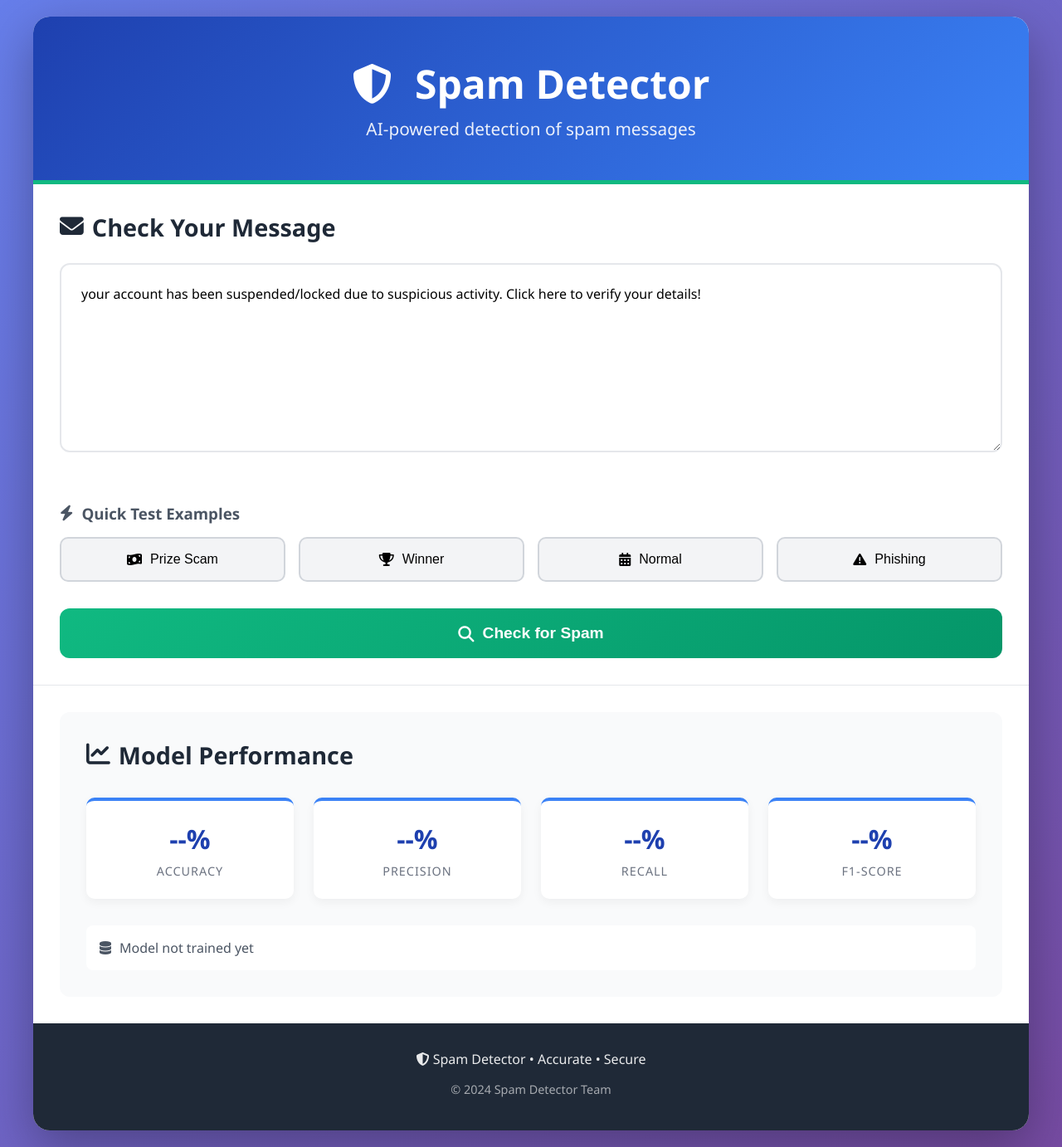
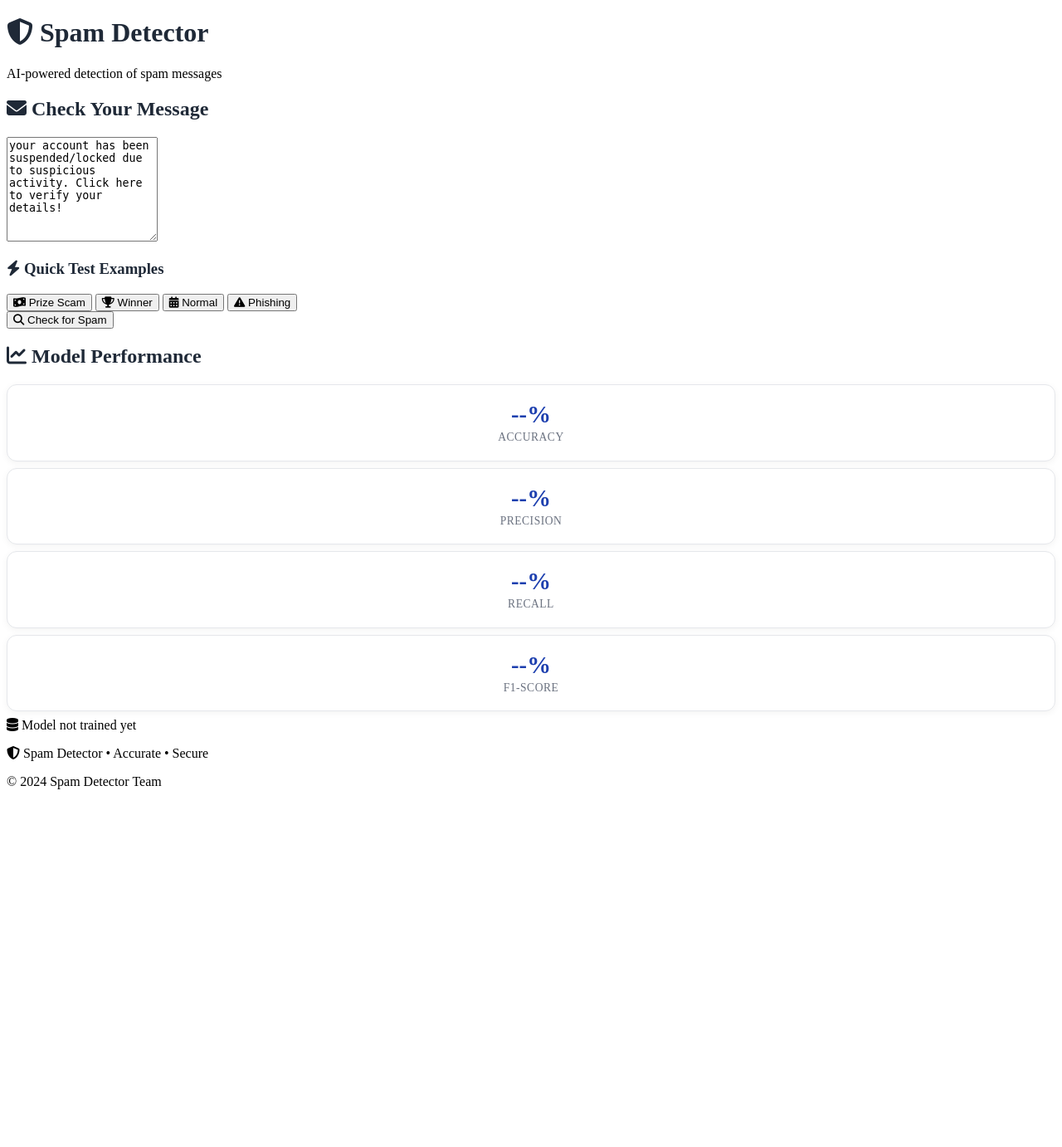
Before and after one commit to tam-a-nna/spam-detector-ai, a Python web app: template templates/index.html in a window 1280 px wide. Shown: the whole page at 83% size. After the commit the page ends 951 px from the top, so only its background shows below. Run offline with Jinja, Linux system fonts and the light colour scheme; the template is opened without the code that fills it, so the values that code supplies are empty.

Commit message:
style.css added

```diff
--- a/static/style.css
+++ b/static/style.css
@@ -1,337 +1,137 @@
-/* Reset & Base Styles */
-* {
-    margin: 0;
-    padding: 0;
-    box-sizing: border-box;
+/* Main title */
+.main-title {
+    font-size: 2.8rem;
+    font-weight: 800;
+    background: linear-gradient(90deg, #1E40AF, #3B82F6);
+    background-clip: text;
+    -webkit-background-clip: text;
+    -webkit-text-fill-color: transparent;
+    text-align: center;
+    margin-bottom: 0.5rem;
+    padding: 1rem;
 }
 
-body {
-    font-family: 'Segoe UI', Tahoma, Geneva, Verdana, sans-serif;
-    background: linear-gradient(135deg, #667eea 0%, #764ba2 100%);
-    min-height: 100vh;
-    padding: 20px;
+/* Subtitle */
+.subtitle {
+    text-align: center;
+    color: #6B7280;
+    font-size: 1.1rem;
+    margin-bottom: 2rem;
 }
 
-.container {
-    max-width: 1200px;
-    margin: 0 auto;
+/* Card styling */
+.metric-card {
     background: white;
-    border-radius: 20px;
-    box-shadow: 0 20px 60px rgba(0, 0, 0, 0.3);
-    overflow: hidden;
-}
-
-/* Header Styles */
-.main-header {
-    background: linear-gradient(135deg, #1E40AF 0%, #3B82F6 100%);
-    color: white;
-    padding: 3rem 2rem;
+    padding: 1.2rem;
+    border-radius: 12px;
+    border: 1px solid #E5E7EB;
     text-align: center;
-    border-bottom: 5px solid #10B981;
-}
-
-.main-header h1 {
-    font-size: 3rem;
-    font-weight: 700;
+    box-shadow: 0 2px 8px rgba(0,0,0,0.05);
+    transition: transform 0.2s;
     margin-bottom: 0.5rem;
 }
 
-.main-header h1 i {
-    margin-right: 15px;
+.metric-card:hover {
+    transform: translateY(-2px);
+    box-shadow: 0 4px 12px rgba(0,0,0,0.1);
 }
 
-.sub-header {
-    font-size: 1.3rem;
-    opacity: 0.9;
-    font-weight: 300;
+.metric-value {
+    font-size: 1.8rem;
+    font-weight: 700;
+    color: #1E40AF;
+    margin-bottom: 0.2rem;
 }
 
-/* Input Section */
-.input-section {
-    padding: 2rem;
-    border-bottom: 1px solid #E5E7EB;
+.metric-label {
+    font-size: 0.85rem;
+    color: #6B7280;
+    text-transform: uppercase;
+    letter-spacing: 0.5px;
 }
 
-.input-section h2 {
-    color: #1F2937;
-    font-size: 1.8rem;
-    margin-bottom: 1.5rem;
-    display: flex;
-    align-items: center;
-    gap: 10px;
-}
-
-textarea {
-    width: 100%;
-    padding: 1.5rem;
+/* Text area */
+.stTextArea textarea {
     border: 2px solid #E5E7EB;
     border-radius: 12px;
     font-size: 1rem;
-    font-family: inherit;
-    resize: vertical;
-    transition: border-color 0.3s;
-    margin-bottom: 1.5rem;
+    padding: 1rem;
 }
 
-textarea:focus {
-    outline: none;
+.stTextArea textarea:focus {
     border-color: #3B82F6;
     box-shadow: 0 0 0 3px rgba(59, 130, 246, 0.1);
 }
 
-/* Quick Test Buttons */
-.quick-test {
-    margin: 2rem 0;
+/* Buttons */
+.stButton > button {
+    border-radius: 10px;
+    font-weight: 600;
+    transition: all 0.2s;
 }
 
-.quick-test h3 {
-    color: #4B5563;
-    margin-bottom: 1rem;
-    display: flex;
-    align-items: center;
-    gap: 10px;
+.test-button {
+    background: #F3F4F6 !important;
+    color: #374151 !important;
+    border: 1px solid #D1D5DB !important;
 }
 
-.button-grid {
-    display: grid;
-    grid-template-columns: repeat(auto-fit, minmax(200px, 1fr));
-    gap: 1rem;
-    margin-bottom: 1.5rem;
+.test-button:hover {
+    background: #E5E7EB !important;
+    transform: translateY(-1px);
 }
 
-.test-btn {
-    background: #F3F4F6;
-    border: 2px solid #D1D5DB;
-    border-radius: 10px;
-    padding: 1rem;
-    font-size: 1rem;
-    cursor: pointer;
-    transition: all 0.3s;
-    display: flex;
-    align-items: center;
-    justify-content: center;
-    gap: 10px;
-}
-
-.test-btn:hover {
-    background: #E5E7EB;
-    border-color: #9CA3AF;
-    transform: translateY(-2px);
-}
-
-.submit-btn {
-    background: linear-gradient(135deg, #10B981 0%, #059669 100%);
-    color: white;
-    border: none;
-    border-radius: 12px;
-    padding: 1.2rem 2rem;
-    font-size: 1.2rem;
-    font-weight: 600;
-    cursor: pointer;
-    width: 100%;
-    display: flex;
-    align-items: center;
-    justify-content: center;
-    gap: 10px;
-    transition: all 0.3s;
-}
-
-.submit-btn:hover {
-    transform: translateY(-2px);
-    box-shadow: 0 10px 20px rgba(16, 185, 129, 0.3);
-}
-
-/* Results Section */
-.results-section {
+/* Result boxes */
+.result-box {
     padding: 2rem;
-    animation: fadeIn 0.5s ease;
+    border-radius: 15px;
+    margin: 1.5rem 0;
+    border-left: 6px solid;
+    animation: fadeIn 0.5s;
 }
 
 @keyframes fadeIn {
-    from { opacity: 0; transform: translateY(20px); }
+    from { opacity: 0; transform: translateY(10px); }
     to { opacity: 1; transform: translateY(0); }
 }
 
-.result-box {
-    padding: 2.5rem;
-    border-radius: 16px;
-    text-align: center;
-    margin: 2rem 0;
-    font-size: 1.4rem;
-    border-left: 8px solid;
-    animation: slideIn 0.5s ease;
+.spam-box {
+    background: linear-gradient(135deg, #FEE2E2 0%, #FECACA 100%);
+    border-left-color: #DC2626;
 }
 
-@keyframes slideIn {
-    from { transform: translateX(-20px); opacity: 0; }
-    to { transform: translateX(0); opacity: 1; }
+.ham-box {
+    background: linear-gradient(135deg, #DCFCE7 0%, #BBF7D0 100%);
+    border-left-color: #16A34A;
 }
 
-.result-box.spam {
-    background-color: #FECACA;
-    border-left-color: #E11D48;
-    color: #7F1D1D;
+.warning-box {
+    background: linear-gradient(135deg, #FEF3C7 0%, #FDE68A 100%);
+    border-left-color: #D97706;
 }
 
-.result-box.safe {
-    background-color: #BBF7D0;
-    border-left-color: #16A34A;
-    color: #14532D;
+/* Progress bar */
+.stProgress > div > div > div {
+    background: linear-gradient(90deg, #3B82F6, #1E40AF);
+    border-radius: 4px;
 }
 
-.result-box.warning {
-    background-color: #FEF3C7;
-    border-left-color: #D97706;
-    color: #78350F;
+/* Sidebar styling */
+.css-1d391kg {
+    background: #F8FAFC;
 }
 
-.result-box h2 {
-    font-size: 2rem;
-    margin-bottom: 0.5rem;
-}
-
-/* Probability Bars */
-.probability-bars {
-    display: grid;
-    grid-template-columns: repeat(auto-fit, minmax(300px, 1fr));
-    gap: 2rem;
-    margin: 2rem 0;
-}
-
-.probability {
-    background: #F9FAFB;
-    padding: 1.5rem;
-    border-radius: 12px;
-    box-shadow: 0 4px 12px rgba(0,0,0,0.05);
-}
-
-.probability label {
-    display: block;
-    font-weight: 600;
-    color: #374151;
-    margin-bottom: 0.5rem;
-}
-
-.progress-bar {
-    height: 12px;
-    background: #E5E7EB;
-    border-radius: 6px;
-    overflow: hidden;
-    margin: 0.5rem 0;
-}
-
-.progress-fill {
-    height: 100%;
-    border-radius: 6px;
-    transition: width 1s ease;
-}
-
-.probability span {
-    font-weight: 600;
+/* Header styling */
+h1, h2, h3 {
     color: #1F2937;
-    font-size: 1.1rem;
-}
-
-/* Model Info Section */
-.model-info {
-    padding: 2rem;
-    background: #F9FAFB;
-    border-radius: 12px;
-    margin: 2rem;
-}
-
-.model-info h2 {
-    color: #1F2937;
-    font-size: 1.8rem;
-    margin-bottom: 1.5rem;
-    display: flex;
-    align-items: center;
-    gap: 10px;
-}
-
-.metrics-grid {
-    display: grid;
-    grid-template-columns: repeat(auto-fit, minmax(200px, 1fr));
-    gap: 1.5rem;
-    margin: 2rem 0;
-}
-
-.metric-card {
-    background: white;
-    padding: 1.5rem;
-    border-radius: 10px;
-    text-align: center;
-    box-shadow: 0 4px 12px rgba(0,0,0,0.05);
-    border-top: 4px solid #3B82F6;
-}
-
-.metric-value {
-    font-size: 2rem;
-    font-weight: 700;
-    color: #1E40AF;
-    margin-bottom: 0.5rem;
-}
-
-.metric-label {
-    color: #6B7280;
-    font-size: 0.9rem;
-    text-transform: uppercase;
-    letter-spacing: 1px;
-}
-
-.dataset-info {
-    background: white;
-    padding: 1rem;
-    border-radius: 8px;
-    color: #4B5563;
-    display: flex;
-    align-items: center;
-    gap: 10px;
-    margin-top: 1.5rem;
 }
 
 /* Footer */
-footer {
-    background: #1F2937;
-    color: white;
+.footer {
     text-align: center;
-    padding: 2rem;
+    color: #6B7280;
+    font-size: 0.9rem;
+    padding: 1rem;
     margin-top: 2rem;
+    border-top: 1px solid #E5E7EB;
 }
-
-footer p {
-    margin-bottom: 0.5rem;
-    opacity: 0.9;
-}
-
-.copyright {
-    font-size: 0.9rem;
-    opacity: 0.6;
-    margin-top: 1rem;
-}
-
-/* Responsive Design */
-@media (max-width: 768px) {
-    .main-header h1 {
-        font-size: 2rem;
-    }
-
-    .button-grid {
-        grid-template-columns: 1fr;
-    }
-
-    .metrics-grid {
-        grid-template-columns: repeat(2, 1fr);
-    }
-}
-
-@media (max-width: 480px) {
-    .metrics-grid {
-        grid-template-columns: 1fr;
-    }
-
-    .container {
-        margin: 10px;
-        border-radius: 15px;
-    }
-}
```
